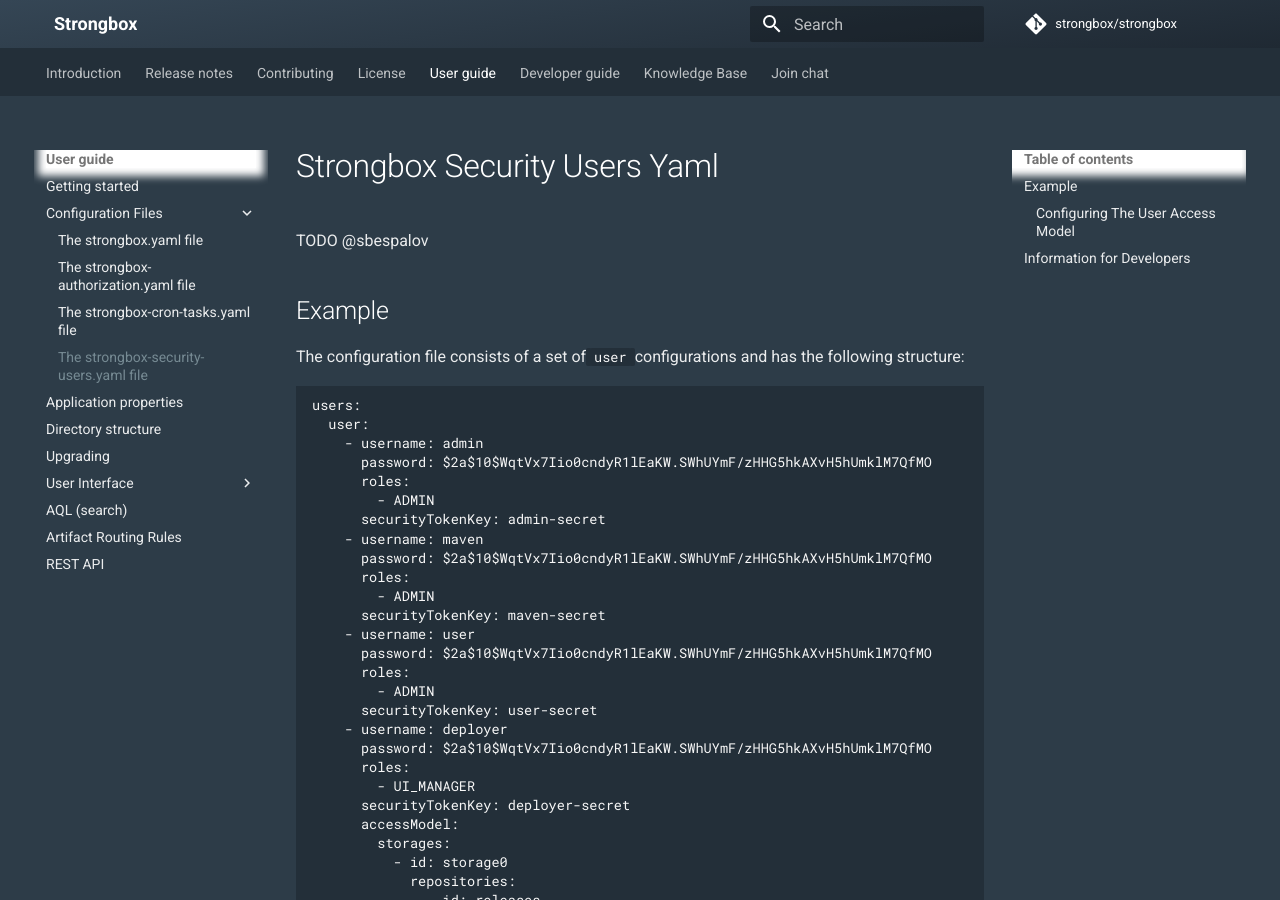
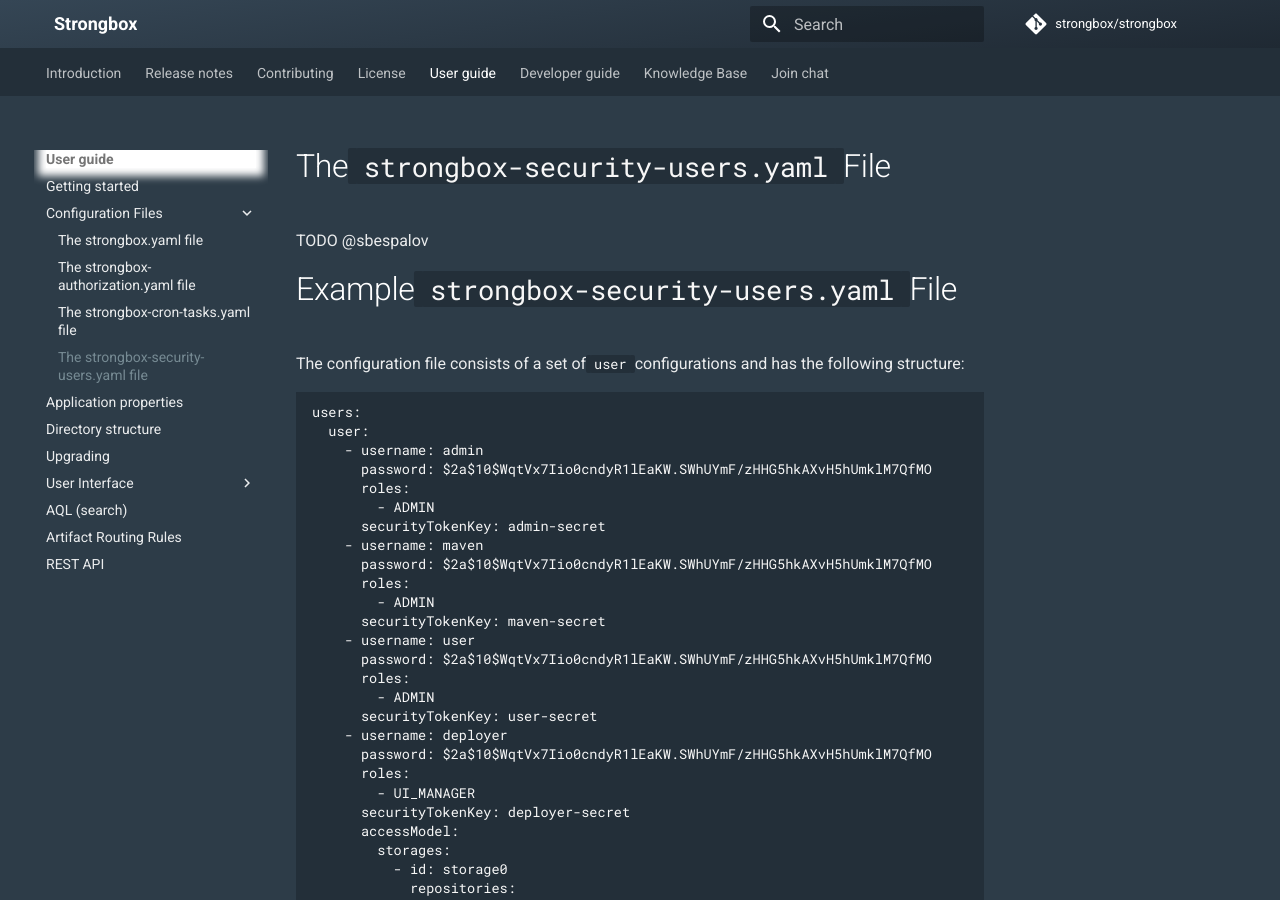
Before and after one commit to strongbox/strongbox-docs, an MkDocs documentation site: the page built from docs/user-guide/configuration-files/strongbox-security-users-yaml.md, in a window 1280 px wide and 900 px high. Built offline with MkDocs 1.6.1 and Material for MkDocs 9.7.7, drawn with Linux system fonts in a browser that asks for light colours; comment, search, counter and statistics services are not loaded.

Commit message:
Update strongbox-security-users-yaml.md

```diff
--- a/docs/user-guide/configuration-files/strongbox-security-users-yaml.md
+++ b/docs/user-guide/configuration-files/strongbox-security-users-yaml.md
@@ -1,8 +1,8 @@
-# Strongbox Security Users Yaml
+# The `strongbox-security-users.yaml` File
 
 TODO @sbespalov
 
-## Example
+# Example `strongbox-security-users.yaml` File
 
 The configuration file consists of a set of `user` configurations and has the following structure:
 
```
